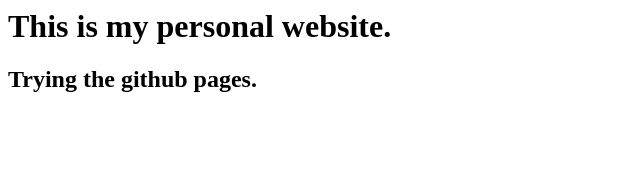
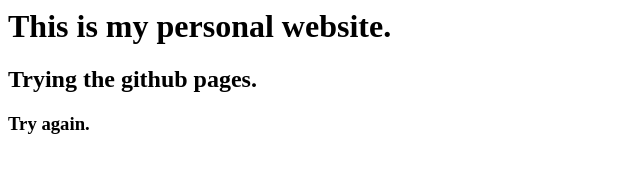
Before and after one commit to gabify/gabify.github.io, a plain HTML site: page index.html in a window 1280 px wide. Shown: the full height of the page, 0-640 px from the left. Drawn offline with Linux system fonts and the light colour scheme.

Commit message:
Initial Commit

```diff
--- a/index.html
+++ b/index.html
@@ -8,5 +8,6 @@
 <body>
     <h1>This is my personal website.</h1>
     <h2>Trying the github pages.</h2>
+    <h3>Try again.</h3>
 </body>
 </html>
```
